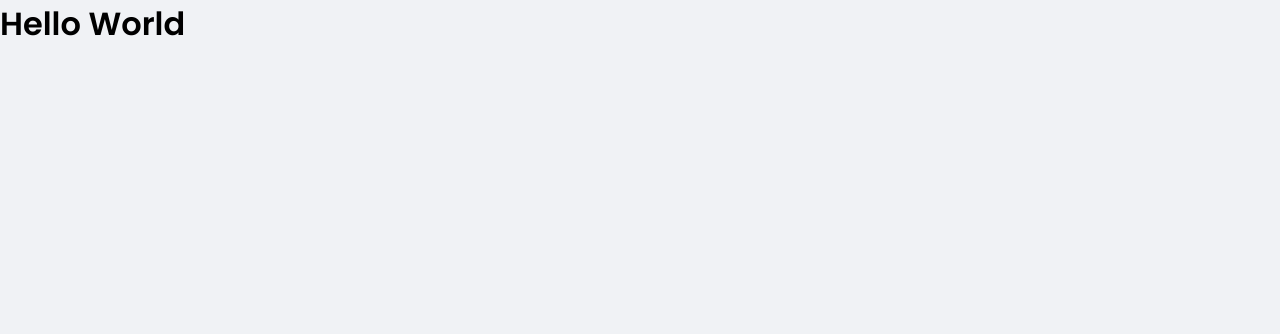
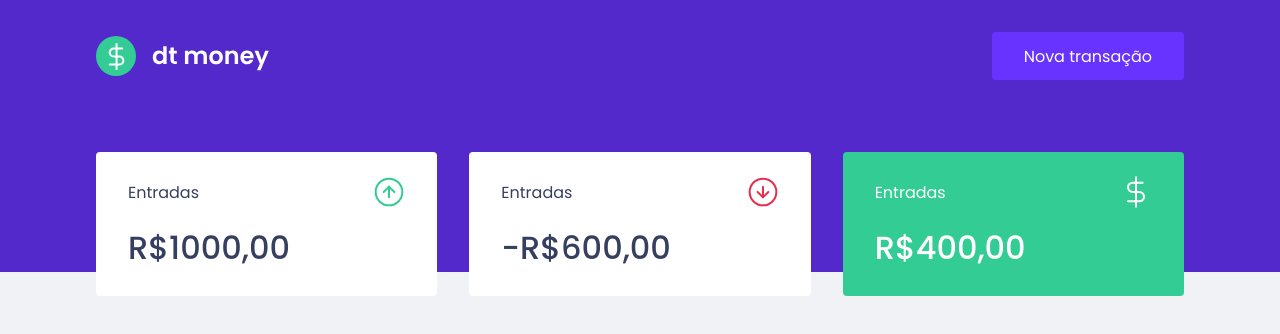
Before and after one commit to ittalolz/02-dtmoney, a React (Create React App) app: page / in a window 1280 px wide. Shown: the top 334 px of the page. Built offline with nearby package versions, Linux system fonts and the light colour scheme.

Commit message:
feat: header sashboard summary components

```diff
--- a/public/index.html
+++ b/public/index.html
@@ -11,7 +11,7 @@
 
     <title>dtmoney</title>
 
-    <link href="https://fonts.googleapis.com/css2?family=Poppins:wght@400;600&display=swap" rel="stylesheet">
+    <link href="https://fonts.googleapis.com/css2?family=Poppins:wght@400;500;600&display=swap" rel="stylesheet">
   </head>
   <body>
     <noscript>You need to enable JavaScript to run this app.</noscript>
--- a/src/App.tsx
+++ b/src/App.tsx
@@ -1,10 +1,13 @@
+import { Dashboard } from "./components/Dashboard";
+import { Header } from "./components/Header";
 import { GlobalStyle } from "./styles/global";
 
 export function App() {
   return (
-    <div className="App">
-      <h1>Hello World</h1>
+    <>
+      <Header />
+      <Dashboard />
       <GlobalStyle />
-    </div>
+    </>
   );
 }
--- /dev/null
+++ b/src/components/Dashboard/index.tsx
@@ -0,0 +1,10 @@
+import { Summary } from "../Summary";
+import { Container } from "./styles";
+
+export function Dashboard (){
+  return (
+    <Container>
+      <Summary></Summary>
+    </Container>
+  );
+}
--- /dev/null
+++ b/src/components/Dashboard/styles.ts
@@ -0,0 +1,7 @@
+import styled from "styled-components";
+
+export const Container = styled.main`
+  max-width: 1120px;
+  margin: 0 auto;
+  padding: 2.5rem 1rem;
+`;
--- /dev/null
+++ b/src/components/Header/index.tsx
@@ -0,0 +1,15 @@
+import logoImg from '../../assets/logo.svg'
+import { Container, Content } from "./styles"
+
+export function Header() {
+  return (
+    <Container>
+      <Content>
+        <img src={logoImg} alt="dt money" />
+        <button type="button">
+          Nova transação
+        </button>
+      </Content>
+    </Container>
+  )
+}
--- /dev/null
+++ b/src/components/Header/styles.ts
@@ -0,0 +1,32 @@
+import styled from "styled-components";
+
+export const Container = styled.header`
+  background: var(--blue);
+`;
+
+export const Content = styled.div`
+  max-width: 1120px;
+  margin: 0 auto;
+
+  padding: 2rem 1rem 12rem;
+  display: flex;
+  align-items: center;
+  justify-content: space-between;
+
+  button {
+    font-size: 1rem;
+    color: #fff;
+    background: var(--blue-light);
+
+    border: 0;
+    padding: 0 2rem;
+    border-radius: 0.25rem;
+    height: 3rem;
+
+    transition: filter 0.2s;
+
+    &:hover {
+      filter: brightness(0.9);
+    }
+  }
+`;
--- /dev/null
+++ b/src/components/Summary/index.tsx
@@ -0,0 +1,35 @@
+import incomeImg from '../../assets/income.svg'
+import outcomeImg from '../../assets/outcome.svg'
+import totalImg from '../../assets/total.svg'
+
+import { Container } from "./style";
+
+export function Summary (){
+  return (
+    <Container>
+      <div>
+        <header>
+          <p>Entradas</p>
+          <img src={incomeImg} alt="Entradas" />
+        </header>
+        <strong>R$1000,00</strong>
+      </div>
+
+      <div>
+        <header>
+          <p>Entradas</p>
+          <img src={outcomeImg} alt="Entradas" />
+        </header>
+        <strong>-R$600,00</strong>
+      </div>
+
+      <div className="highlight-background">
+        <header>
+          <p>Entradas</p>
+          <img src={totalImg} alt="Entradas" />
+        </header>
+        <strong>R$400,00</strong>
+      </div>
+    </Container>
+  )
+}
--- /dev/null
+++ b/src/components/Summary/style.ts
@@ -0,0 +1,35 @@
+import styled from "styled-components";
+
+
+export const Container = styled.div`
+  display: grid;
+  grid-template-columns: repeat(3, 1fr);
+  gap: 2rem;
+  margin-top: -10rem;
+
+  div {
+    background-color: var(--shape);
+    padding: 1.5rem 2rem;
+    border-radius: 0.25rem;
+    color: var(--text-title);
+
+    header {
+      display: flex;
+      align-items: center;
+      justify-content: space-between;
+    }
+
+    strong {
+      display: block;
+      margin-top: 1rem;
+      font-size: 2rem;
+      font-weight: 500;
+      line-height: 3rem;
+    }
+
+    &.highlight-background {
+      background-color: var(--gren);
+      color: #fff;
+    }
+  }
+`;
--- a/src/styles/global.ts
+++ b/src/styles/global.ts
@@ -7,6 +7,7 @@
 
     --red: #e52e4d;
     --blue: #5429cc;
+    --gren: #33cc95;
 
     --blue-light: #6933ff;
 
```
